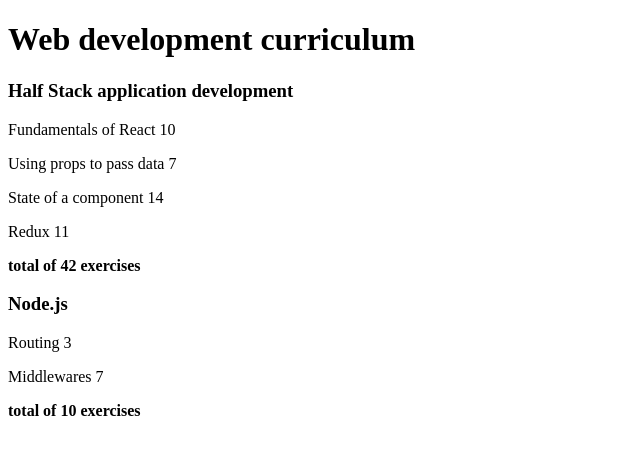
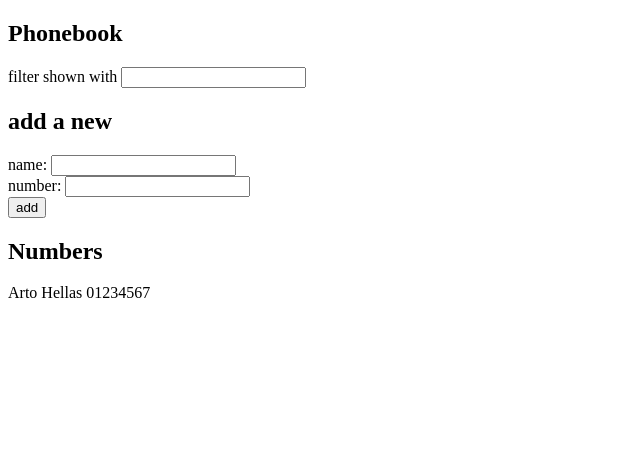
Before and after one commit to Xavier-0329/learning, a React (Vite) app: page / in a window 1280 px wide. Shown: the top 454 px of the page, without its empty margins (0-640 px from the left). Built offline with nearby package versions, Linux system fonts and the light colour scheme.

Commit message:
exe 2.6 -2.10

```diff
--- a/src/App.jsx
+++ b/src/App.jsx
@@ -1,52 +1,52 @@
-import Course from "./components/Course"
+import { useState } from 'react'
+import Filter from './components/Filter'
+import PersonForm  from './components/PersonForm'
+import Persons from './components/Persons'
 
 const App = () => {
-  const courses = [
-    {
-      name: 'Half Stack application development',
-      id: 1,
-      parts: [
-        {
-          name: 'Fundamentals of React',
-          exercises: 10,
-          id: 1
-        },
-        {
-          name: 'Using props to pass data',
-          exercises: 7,
-          id: 2
-        },
-        {
-          name: 'State of a component',
-          exercises: 14,
-          id: 3
-        },
-        {
-          name: 'Redux',
-          exercises: 11,
-          id: 4
-        }
-      ]
-    },
-    {
-      name: 'Node.js',
-      id: 2,
-      parts: [
-        {
-          name: 'Routing',
-          exercises: 3,
-          id: 1
-        },
-        {
-          name: 'Middlewares',
-          exercises: 7,
-          id: 2
-        }
-      ]
+  const [persons, setPersons] = useState([
+    { name: 'Arto Hellas', number: '01234567' }
+  ])
+  const [newName, setNewName] = useState('')
+  const [newNumber, setNewNumber] = useState('')
+  const [search, setSearch] = useState('')
+
+  const valueChange = (e) => {
+    setNewName(e.target.value)
+  }
+
+  const numberChange = (e) => {
+    setNewNumber(e.target.value)
+  }
+
+  const handleAdd = (e) => {
+    e.preventDefault();
+    const newPerson = {name: newName, number: newNumber}
+    if(persons.find((person)=>{ return person.name === newName})) {
+      alert(newName + " already exists")
+    }else if(persons.find((person)=>{ return person.number === newNumber })){
+      alert(newNumber + " already exists")
+    }else{
+      setPersons(persons.concat(newPerson))
+      setNewName('')
+      setNewNumber('')
     }
-  ]
+  }
 
-  return <Course courses={courses} />
+  const filteredPersons = persons.filter((person) => {
+    return ((person.name.toLowerCase().includes(search.toLowerCase()) || (person.number.includes(search))))
+  })
+
+  return (
+    <div>
+      <h2>Phonebook</h2>
+      <Filter search = {search} searchChange = {(e) => setSearch(e.target.value)} />
+      <h2>add a new</h2>
+      <PersonForm handleAdd = {handleAdd} newName={newName} valueChange={valueChange} newNumber={newNumber} numberChange={numberChange} />
+      <h2>Numbers</h2>
+      <Persons filteredPersons={filteredPersons} />
+      </div>
+  )
 }
 
-export default App
+export default App;
--- /dev/null
+++ b/src/components/Filter.jsx
@@ -0,0 +1,7 @@
+const Filter = ({search, searchChange}) => {
+    return (<div>
+          filter shown with <input value={search} onChange={searchChange} />
+        </div>)
+}
+
+export default Filter;
--- /dev/null
+++ b/src/components/Note.jsx
@@ -0,0 +1,5 @@
+const Note = ({ note }) => {
+  return <li>{note.content}</li>
+}
+
+export default Note
--- /dev/null
+++ b/src/components/PersonForm.jsx
@@ -0,0 +1,23 @@
+const PersonForm = ({
+    handleAdd,
+    newName,
+    valueChange,
+    newNumber,
+    numberChange
+}) => {
+    return(
+        <form onSubmit={handleAdd}>
+        <div>
+          name: <input value={newName} onChange={valueChange} />
+        </div>
+        <div>
+          number: <input value={newNumber} onChange={numberChange} />
+        </div>
+        <div>
+          <button type="submit">add</button>
+        </div>
+      </form>
+    )
+}
+
+export default PersonForm;
--- /dev/null
+++ b/src/components/Persons.jsx
@@ -0,0 +1,11 @@
+const Persons = ({filteredPersons}) => {
+    return (
+        <div>
+            {filteredPersons.map((person)=>{
+            return <p key={person.name}>{person.name} {person.number}</p>
+                  })}
+        </div>
+    )
+}
+
+export default Persons;
--- a/src/main.jsx
+++ b/src/main.jsx
@@ -1,5 +1,24 @@
 import ReactDOM from 'react-dom/client'
-
 import App from './App'
 
-ReactDOM.createRoot(document.getElementById('root')).render(<App />)
+const notes = [
+  {
+    id: 1,
+    content: 'HTML is easy',
+    important: true
+  },
+  {
+    id: 2,
+    content: 'Browser can execute only JavaScript',
+    important: false
+  },
+  {
+    id: 3,
+    content: 'GET and POST are the most important methods of HTTP protocol',
+    important: true
+  }
+]
+
+ReactDOM.createRoot(document.getElementById('root')).render(
+  <App notesGroup={notes} />
+)
```
